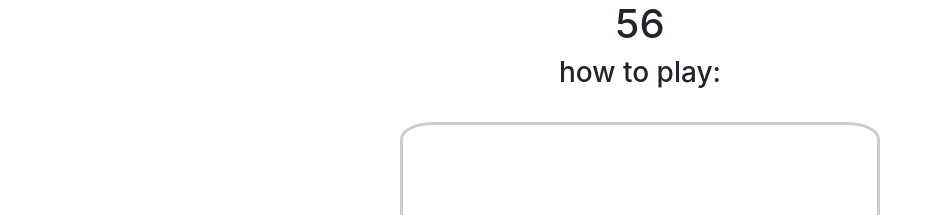
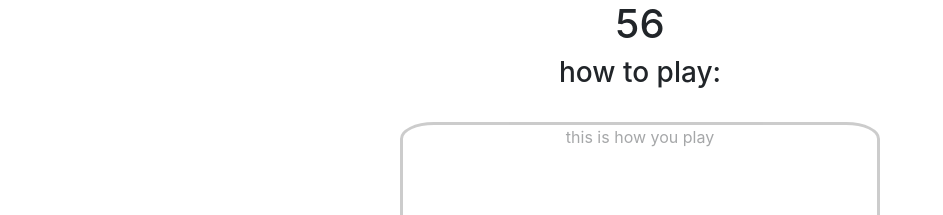
Before and after one commit to paaaarv/56cards, a React (Create React App) app in the folder 56cards/: page / in a window 1280 px wide. Shown: the top 215 px of the page, without its empty margins (0-943 px from the left). Built offline with nearby package versions, Linux system fonts and the light colour scheme; the HTML template or start-up script is replaced by a standard one.

Commit message:
directions showing up on page

```diff
--- a/56cards/src/components/home.js
+++ b/56cards/src/components/home.js
@@ -4,13 +4,23 @@ import Instructions from './instructions.js'
 
 
 export default class Home extends React.Component{
+  constructor(props){
+    super(props)
+    this.i= 0
+    this.array = ['this is how you play', 'we put the cards in the pile', 'and then you deal them', 'and then everyone has cards', 'you play them one at a time', 'then someone wins']
+    this.page=this.array[0]
+  }
 
+  handleClick = () =>{
+    ++this.i;
+    this.page = this.array[this.i]
+  }
 
   render(){
     return(
       <div>
       <h1> 56 </h1>
-      <Instructions/>
+      <Instructions page={this.page}/>
       </div>
     )
   }
--- a/56cards/src/components/instructions.js
+++ b/56cards/src/components/instructions.js
@@ -3,12 +3,8 @@ import React from 'react';
 import '../assets/instructions.css'
 import Button from 'react-bootstrap/button'
 export default class Instructions extends React.Component{
-      constructor(props){
-        super(props)
-        this.i= 0
-        this.array = ['this is how you play', 'we put the cards in the pile', 'and then you deal them', 'and then everyone has cards', 'you play them one at a time', 'then someone wins']
 
-      }
+
 
    onClick =(e)=>{
     if(e.target.value === "Next Page"){
@@ -23,7 +19,7 @@ export default class Instructions extends React.Component{
     <h3> how to play: </h3> <br/>
     <div className='pcontainer'>
     <p className='paragraphs'>
-
+        {this.props.page}
     </p>
     </div> <br/>
     <Button onClick={this.onClick} size='sm' variant='outline-info' as='input' type='button' value="Prev Page"/>
```
Also changed, not shown: 1 other file (tests, documents, lock files or other folders).
